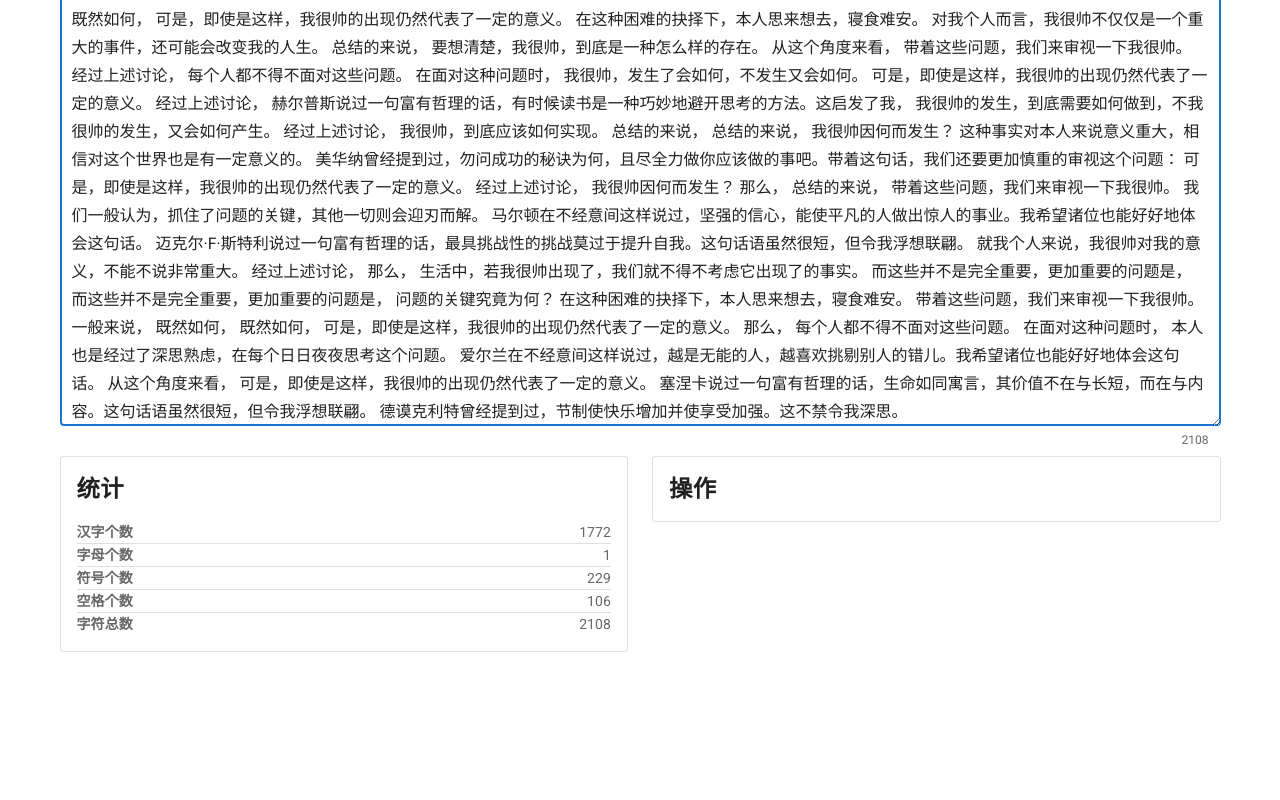
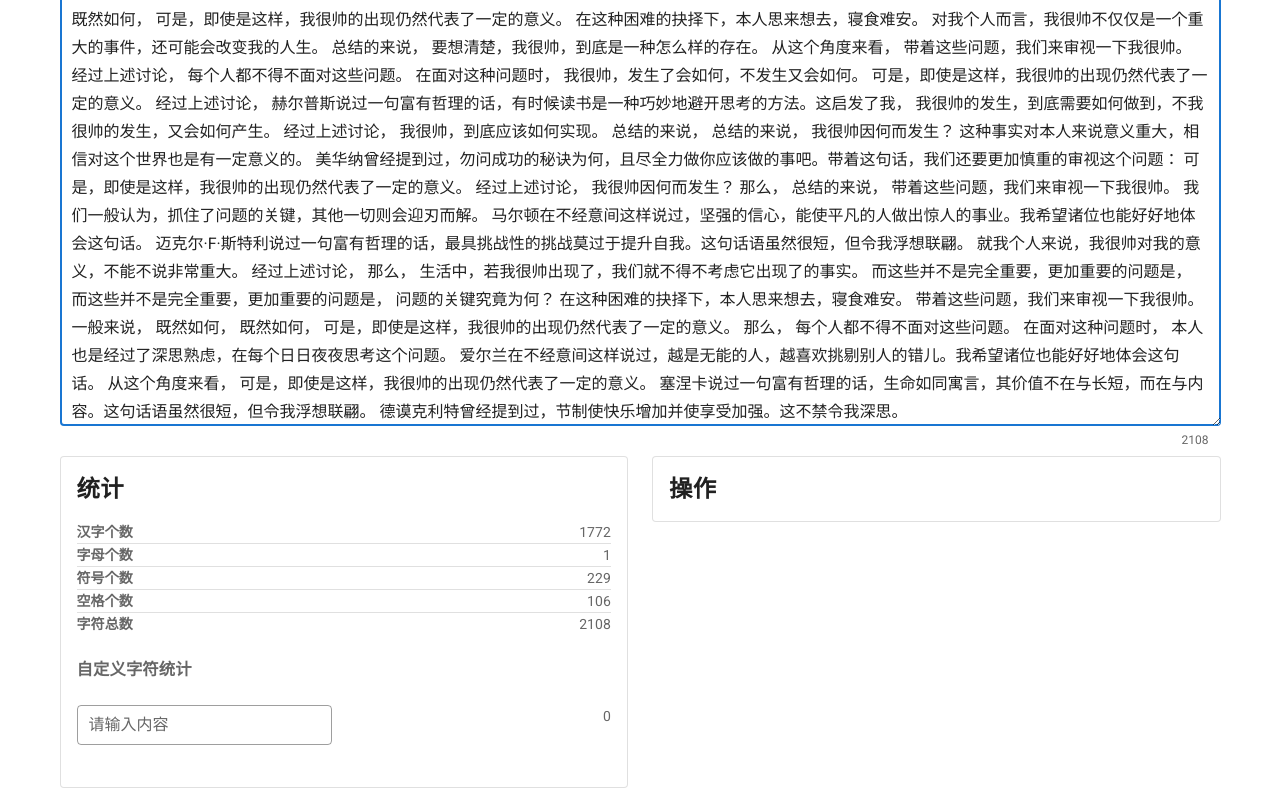
Before and after one commit to LuckyHookin/text-edit, a Vue app: page / in a window 1280 px wide. Shown: the part 472-1272 px from the top of the page. Before the commit the page ends 1136 px from the top, so only its background shows below. Built offline with nearby package versions, Linux system fonts and the light colour scheme.

Commit message:
完成统计功能

```diff
--- a/src/App.vue
+++ b/src/App.vue
@@ -11,7 +11,7 @@
           outlined
           id="maintext"
           v-model="text"
-          label="在此输入内容："
+          label="请输入内容"
           @input="input"
         ></v-textarea>
         <!-- <textarea @input="OnInput" style="overflow-y:hidden;" name v-model="text" id="maintext"></textarea> -->
@@ -70,6 +70,19 @@
                     <span>{{tj.all}}</span>
                   </v-col>
                 </v-row>
+                <v-row>
+                  <v-col>
+                    <h3>自定义字符统计</h3>
+                  </v-col>
+                </v-row>
+                <v-row>
+                  <v-col cols="12" md="6">
+                    <v-text-field outlined dense label="请输入内容" v-model="customText" @input="input"></v-text-field>
+                  </v-col>
+                  <v-col cols="12" md="6" class="d-flex justify-end">
+                    <span>{{tj.custom}}</span>
+                  </v-col>
+                </v-row>
               </v-card-text>
             </v-card>
           </v-col>
@@ -92,12 +105,14 @@ export default {
   name: "App",
   data: () => ({
     text: "null",
+    customText: "",
     tj: {
       hz: 0,
       zm: 0,
       fh: 0,
       kg: 0,
-      all: 0
+      all: 0,
+      custom: 0
     }
   }),
   methods: {
@@ -108,11 +123,17 @@ export default {
       obj.selectionEnd = 52; // 获取输入框里的长度。
     },
     input() {
-      this.tj.hz=this.text.match(/[\u4E00-\u9FFF]/g).length;
-      this.tj.zm=this.text.match(/[a-zA-Z]/g).length;
-      this.tj.fh=this.text.match(/(?=[^\u4E00-\u9FFF])[^\w\s]/g).length;
-      this.tj.kg = this.text.match(/[^\S\n]/g).length;
-      this.tj.all = this.text.length;
+      let a = this.customText!=""?this.text.match(new RegExp(this.customText, "g")):null;
+      this.tj.custom = a ? a.length : 0;// 自定义
+      a = this.text.match(/[\u4E00-\u9FFF]/g);
+      this.tj.hz = a ? a.length : 0;// 汉字
+      a = this.text.match(/[a-zA-Z]/g);
+      this.tj.zm = a ? a.length : 0;// 字母
+      a = this.text.match(/(?=[^\u4E00-\u9FFF])[^\w\s]/g);
+      this.tj.fh = a ? a.length : 0;// 符号
+      a = this.text.match(/[^\S\n]/g);
+      this.tj.kg = a ? a.length : 0;// 空格
+      this.tj.all = this.text.length;// 总长
     }
   },
   created() {
@@ -120,6 +141,7 @@ export default {
     this.input();
   },
   mounted() {
+    // 高度自适应
     var tx = document.getElementsByTagName("textarea");
     for (var i = 0; i < tx.length; i++) {
       tx[i].setAttribute(
@@ -129,8 +151,8 @@ export default {
       tx[i].addEventListener("input", OnInput, false);
     }
     function OnInput() {
-      // this.style.height = 'auto';// 当rows减少时使高度变小
-      this.style.height = (this.scrollHeight) + 'px';
+      // this.style.height = 'auto';// 当rows减少时使高度变小，会使光标趋向视口底部
+      this.style.height = this.scrollHeight + "px";
     }
   }
 };
```
